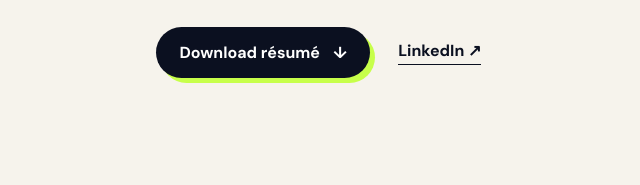
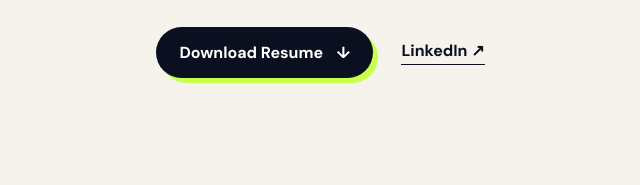
Before and after one commit to vypearr/vypearr.github.io, a plain HTML site: page resume.html in a window 1280 px wide. Shown: the part 366-551 px from the top of the page, 634-1274 px from the left. Drawn offline with Linux system fonts and the light colour scheme.

Commit message:
Update resume download label

```diff
--- a/resume.html
+++ b/resume.html
@@ -18,7 +18,7 @@
   <main id="main">
     <section class="resume-hero section-shell reveal">
       <div><p class="eyebrow">Experience & education</p><h1>Building across <em>robots and software.</em></h1></div>
-      <div class="resume-intro"><p>Robotics engineer and Computer Engineering student with experience integrating physical systems, launching enterprise AI products, and shipping full-stack software.</p><div class="resume-actions"><a class="button button-primary" href="Tarun_Ambati_Resume.pdf" download>Download résumé <span aria-hidden="true">↓</span></a><a class="text-link" href="https://www.linkedin.com/in/tarun-ambati/" target="_blank" rel="noreferrer">LinkedIn <span aria-hidden="true">↗</span></a></div></div>
+      <div class="resume-intro"><p>Robotics engineer and Computer Engineering student with experience integrating physical systems, launching enterprise AI products, and shipping full-stack software.</p><div class="resume-actions"><a class="button button-primary" href="Tarun_Ambati_Resume.pdf" download>Download Resume <span aria-hidden="true">↓</span></a><a class="text-link" href="https://www.linkedin.com/in/tarun-ambati/" target="_blank" rel="noreferrer">LinkedIn <span aria-hidden="true">↗</span></a></div></div>
     </section>
     <section class="experience-section section-shell">
       <div class="resume-section-title reveal"><p class="eyebrow">Professional experience</p><h2>Where I’ve contributed</h2></div>
```
